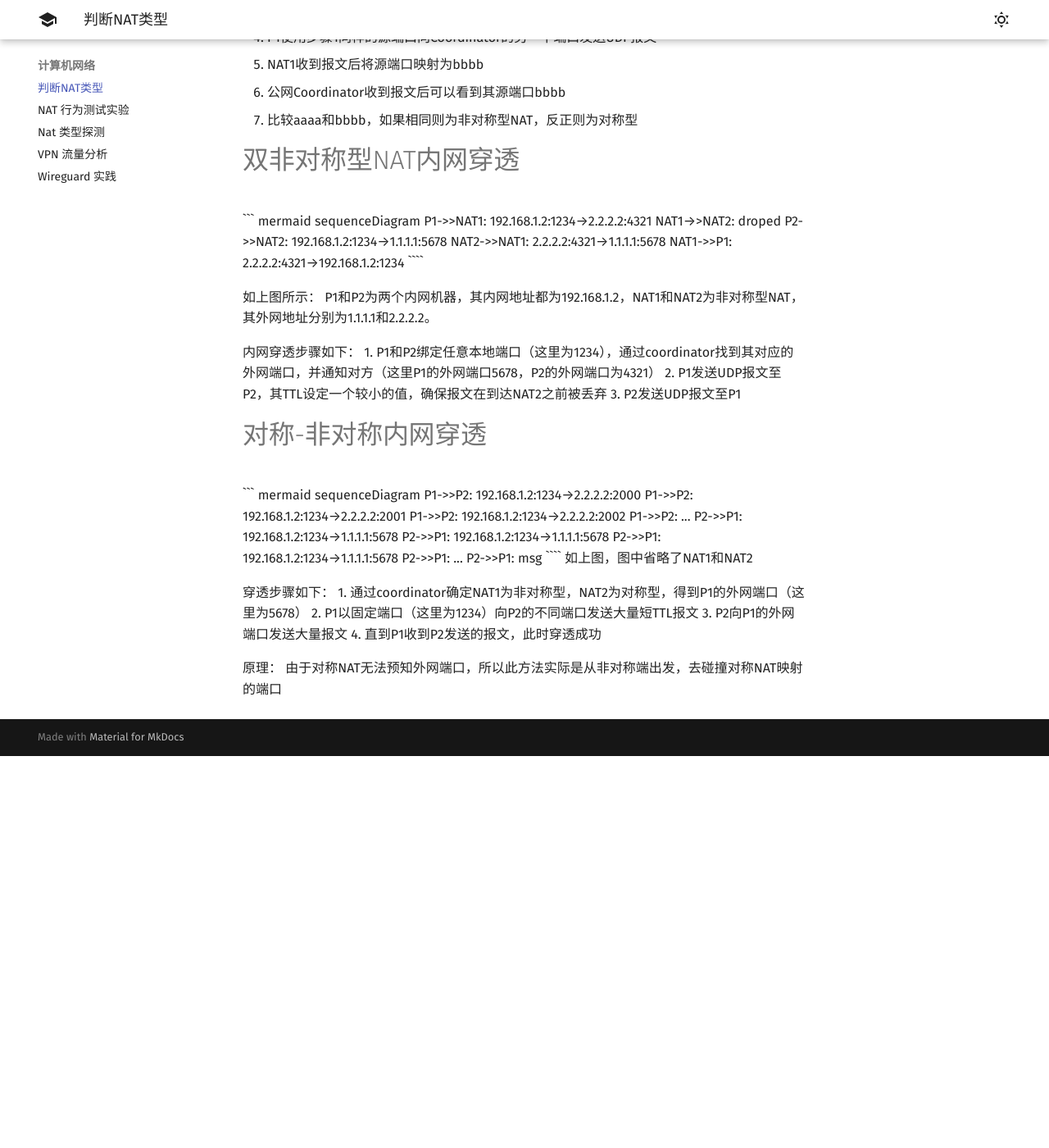
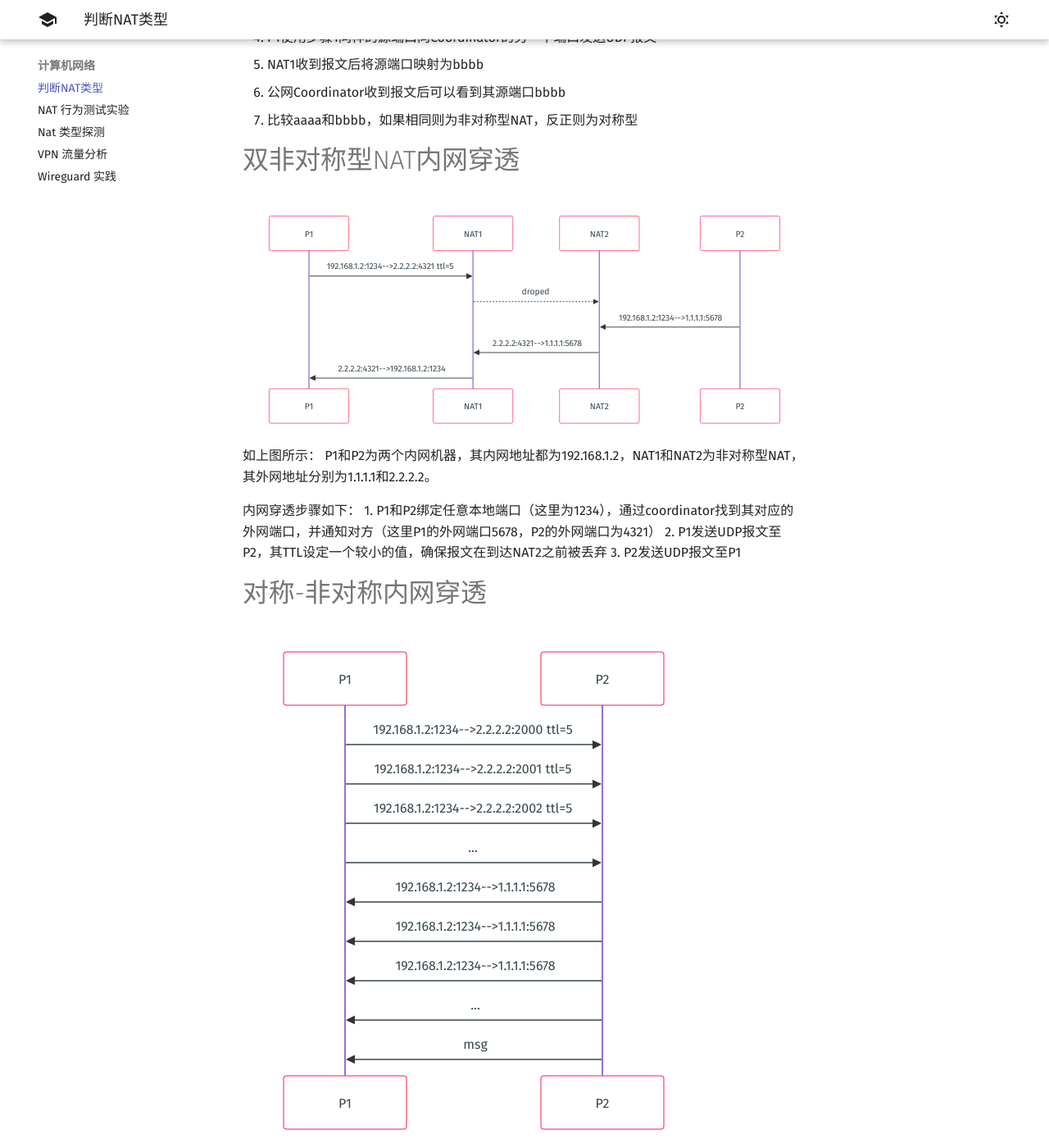
Before and after one commit to 1314liuwei/blog, an MkDocs documentation site: the page built from docs/计算机网络/NAT 穿透.md, in a window 1280 px wide and 1400 px high, scrolled down 900 px. Shown: the whole window at 82% size. Built offline with MkDocs 1.6.1 and Material for MkDocs 9.7.7, drawn with Linux system fonts in a browser that asks for light colours; before the commit the page ends 1822 px from its top, so only the background shows below that; part of the change alters nothing that is shown.

Commit message:
2023/04/24 周一

`````diff
--- a/docs/计算机网络/NAT 穿透.md
+++ b/docs/计算机网络/NAT 穿透.md
@@ -31,12 +31,12 @@ sequenceDiagram
 
 ``` mermaid
 sequenceDiagram
-    P1->>NAT1: 192.168.1.2:1234-->2.2.2.2:4321
+    P1->>NAT1: 192.168.1.2:1234-->2.2.2.2:4321 ttl=5
     NAT1-->>NAT2: droped
     P2->>NAT2: 192.168.1.2:1234-->1.1.1.1:5678
     NAT2->>NAT1: 2.2.2.2:4321-->1.1.1.1:5678
     NAT1->>P1: 2.2.2.2:4321-->192.168.1.2:1234
-````
+```
 
 如上图所示：
 P1和P2为两个内网机器，其内网地址都为192.168.1.2，NAT1和NAT2为非对称型NAT，其外网地址分别为1.1.1.1和2.2.2.2。
@@ -51,16 +51,16 @@ P1和P2为两个内网机器，其内网地址都为192.168.1.2，NAT1和NAT2为
 
 ``` mermaid
 sequenceDiagram
-    P1->>P2: 192.168.1.2:1234-->2.2.2.2:2000
-    P1->>P2: 192.168.1.2:1234-->2.2.2.2:2001
-    P1->>P2: 192.168.1.2:1234-->2.2.2.2:2002
+    P1->>P2: 192.168.1.2:1234-->2.2.2.2:2000 ttl=5
+    P1->>P2: 192.168.1.2:1234-->2.2.2.2:2001 ttl=5
+    P1->>P2: 192.168.1.2:1234-->2.2.2.2:2002 ttl=5
     P1->>P2: ...
     P2->>P1: 192.168.1.2:1234-->1.1.1.1:5678
     P2->>P1: 192.168.1.2:1234-->1.1.1.1:5678
     P2->>P1: 192.168.1.2:1234-->1.1.1.1:5678
     P2->>P1: ...
     P2->>P1: msg
-````
+```
 如上图，图中省略了NAT1和NAT2
 
 穿透步骤如下：
`````
